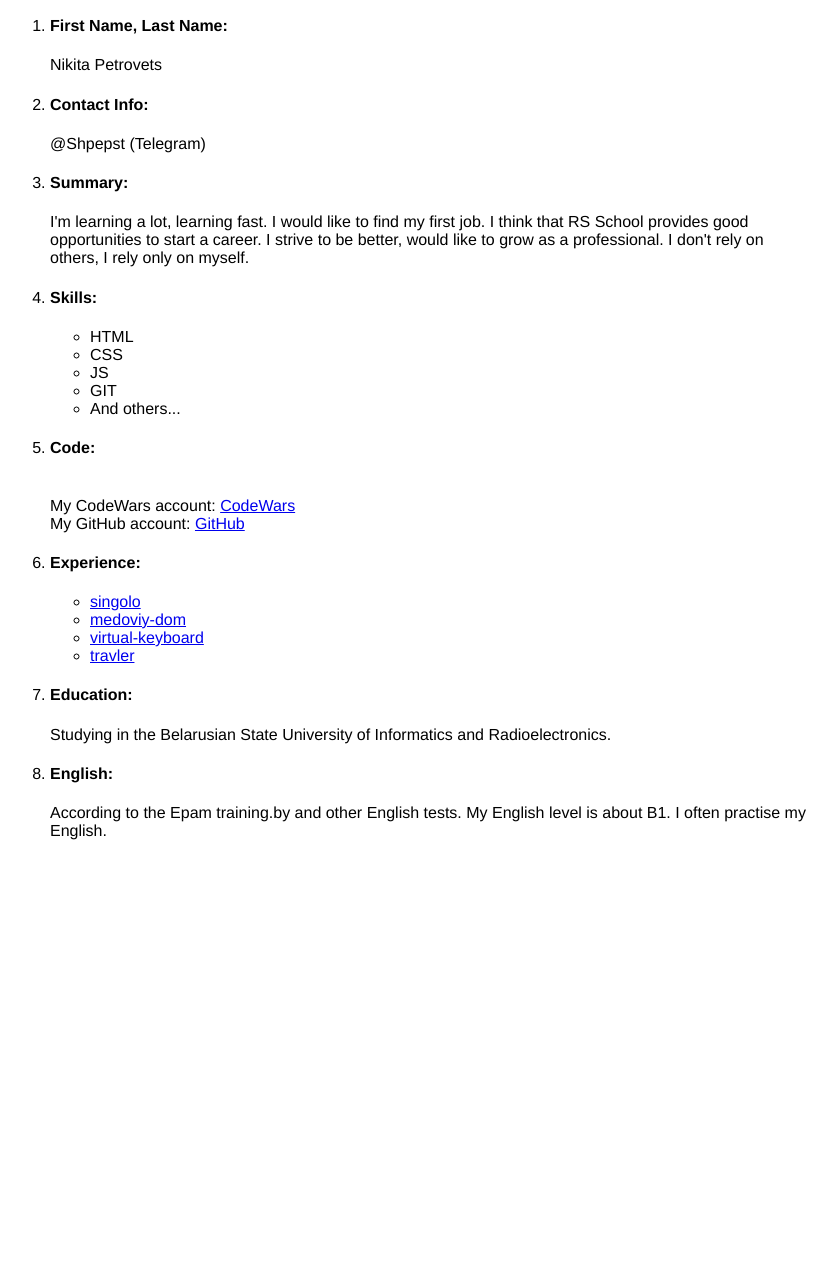
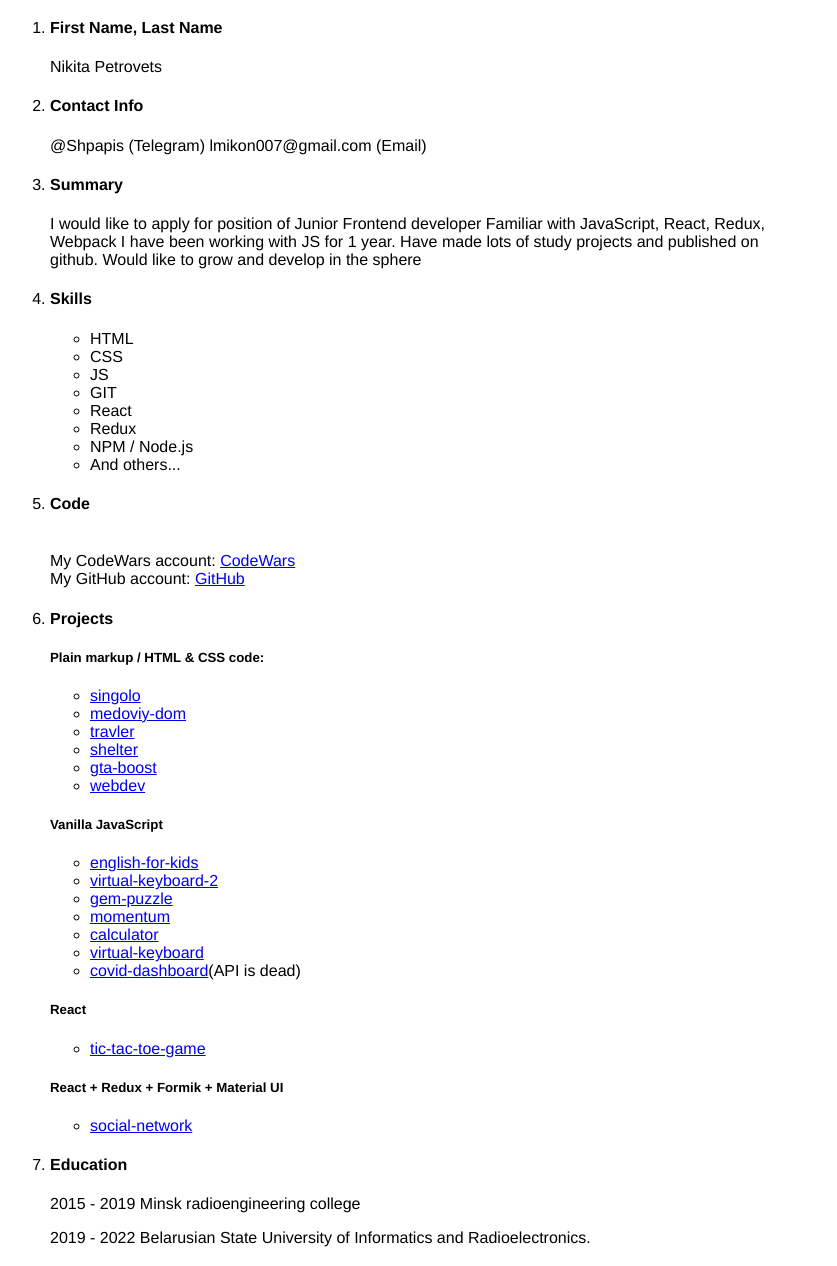
Before and after one commit to stengof/rsschool-cv, a plain HTML site: page index.html in a window 1280 px wide. Shown: the part 188-1454 px from the top of the page, without its empty margins (230-1067 px from the left). Before the commit the page ends 1044 px from the top, so only its background shows below. Drawn offline with Linux system fonts and the light colour scheme.

Commit message:
feat: update CV

```diff
--- a/index.html
+++ b/index.html
@@ -14,50 +14,79 @@
     <a href="https://github.com/stengof"><img class="avatar" src="avatar.jpg" alt="avatar"></a>
     <ol>
       <li>
-        <h4>First Name, Last Name:</h4> Nikita Petrovets
+        <h4>First Name, Last Name</h4> Nikita Petrovets
       </li>
       <li>
-        <h4>Contact Info:</h4>
-        @Shpepst (Telegram)
+        <h4>Contact Info</h4>
+        @Shpapis (Telegram)
+        lmikon007@gmail.com (Email)
       </li>
       <li>
-        <h4>Summary:</h4>
-        I'm learning a lot, learning fast. I would like to find my first job. I think that RS School provides
-        good opportunities to start a career. I strive to be better, would like to grow as a professional. I don't rely
-        on others, I rely only on myself.
+        <h4>Summary</h4>
+        I would like to apply for position of Junior Frontend developer
+        Familiar with JavaScript, React, Redux, Webpack
+        I have been working with JS for 1 year.
+        Have made lots of study projects and published on github.
+        Would like to grow and develop in the sphere
       </li>
       <li>
-        <h4>Skills:</h4>
+        <h4>Skills</h4>
         <ul>
           <li>HTML</li>
           <li>CSS</li>
           <li>JS</li>
           <li>GIT</li>
+          <li>React</li>
+          <li>Redux</li>
+          <li>NPM / Node.js</li>
           <li>And others...</li>
         </ul>
       </li>
       <li>
-        <h4>Code:</h4><br>
+        <h4>Code</h4><br>
         My CodeWars account: <a href="https://www.codewars.com/users/stengof">CodeWars</a><br>
         My GitHub account: <a href="https://github.com/stengof">GitHub</a>
       </li>
       <li>
-        <h4>Experience:</h4>
+        <h4>Projects</h4>
+        <h5>Plain markup / HTML & CSS code:</h5>
         <ul>
           <li><a href="https://github.com/stengof/singolo">singolo</a></li>
           <li><a href="https://github.com/stengof/medoviy-dom">medoviy-dom</a></li>
-          <li><a href="https://github.com/stengof/virtual-keyboard/">virtual-keyboard</a></li>
           <li><a href="https://github.com/stengof/travler">travler</a></li>
+          <li><a href="https://github.com/stengof/shelter">shelter</a></li>
+          <li><a href="https://github.com/stengof/gta-boost">gta-boost</a></li>
+          <li><a href="https://github.com/stengof/webdev">webdev</a></li>
         </ul>
+        <h5>Vanilla JavaScript</h5>
+        <ul>
+          <li><a href="https://github.com/stengof/english-for-kids">english-for-kids</a></li>
+          <li><a href="https://github.com/stengof/virtual-keyboard-2">virtual-keyboard-2</a></li>
+          <li><a href="https://github.com/stengof/gem-puzzle">gem-puzzle</a></li>
+          <li><a href="https://github.com/stengof/momentum">momentum</a></li>
+          <li><a href="https://github.com/stengof/calculator">calculator</a></li>
+          <li><a href="https://github.com/stengof/virtual-keyboard">virtual-keyboard</a></li>
+          <li><a href="https://github.com/stengof/covid-dashboard">covid-dashboard</a>(API is dead)</li>
+        </ul>
+        <h5>React</h5>
+        <ul>
+          <li><a href="https://github.com/stengof/tick-tack-toe-react">tic-tac-toe-game</a></li>
+        </ul>
+        <h5>React + Redux + Formik + Material UI</h5>
+        <ul>
+          <li><a href="https://github.com/stengof/social-network">social-network</a></li>
+        </ul>
+
       </li>
       <li>
-        <h4>Education:</h4>
-        Studying in the Belarusian State University of Informatics and Radioelectronics.
+        <h4>Education</h4>
+        <p>2015 - 2019 Minsk radioengineering college</p>
+        <p>2019 - 2022 Belarusian State University of Informatics and Radioelectronics.</p>
       </li>
       <li>
-        <h4>English:</h4>
-        According to the Epam training.by and other English tests. My English level is about B1. I often
-        practise my English.
+        <h4>English</h4>
+        <p>According to the Epam training.by and other English tests. My English level is about B1. I often
+        practise my English.</p>
       </li>
     </ol>
   </main>
```
Also changed, not shown: avatar.jpg, 1 other file.
